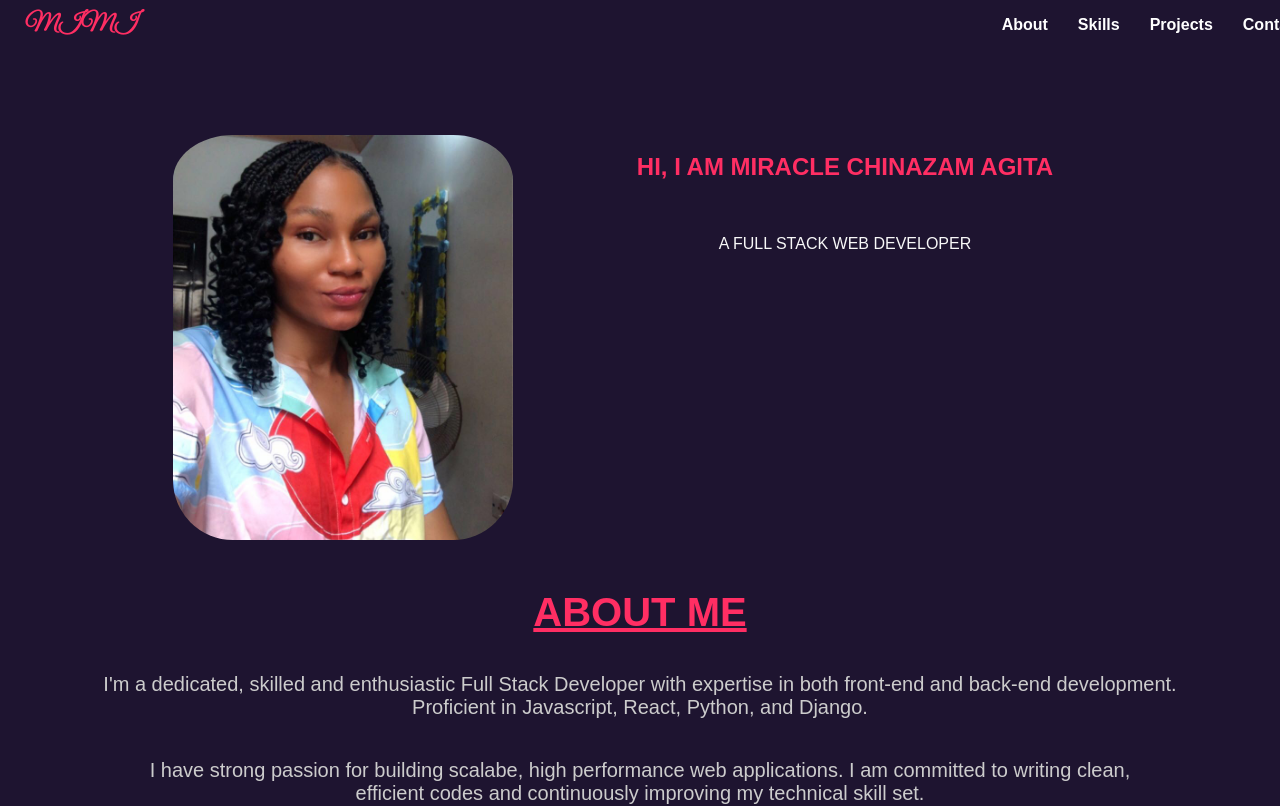
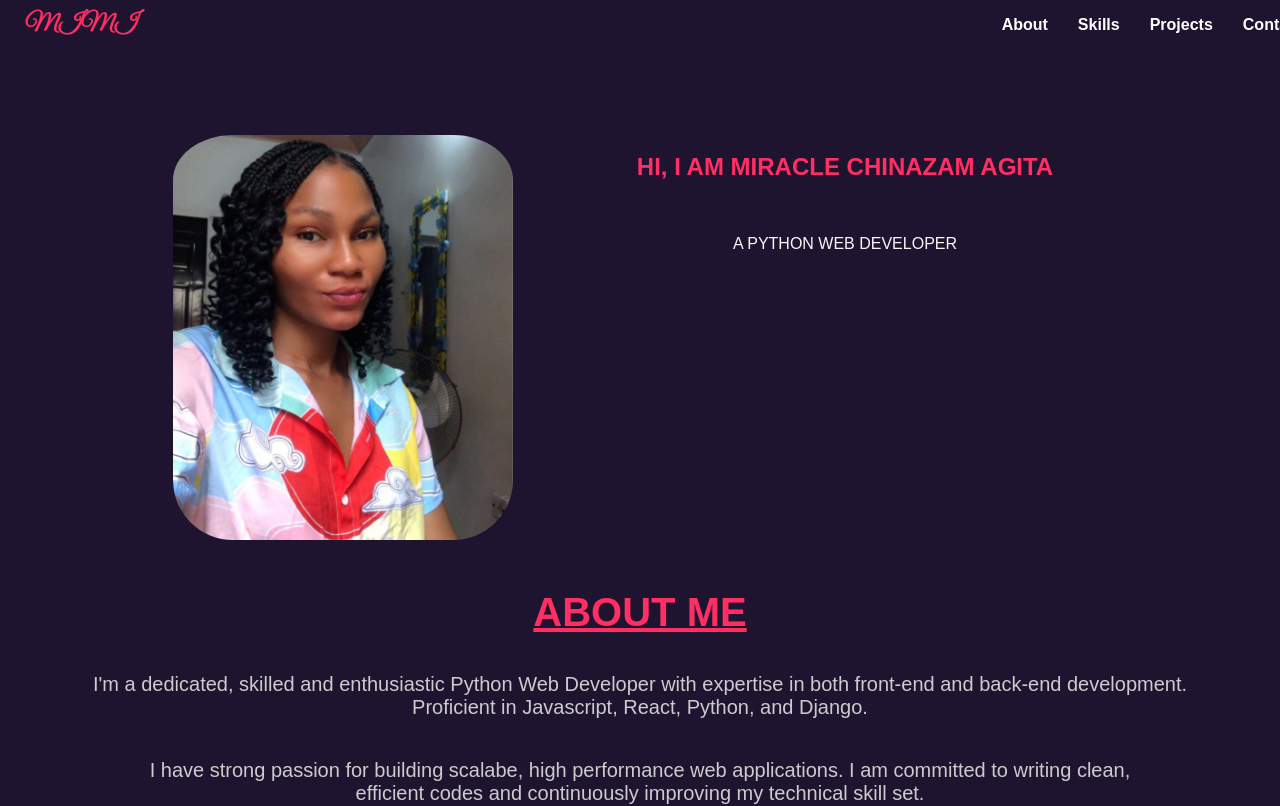
Before and after one commit to mimibby/myportfolio, a React (Vite) app: page / in a window 1280 px wide. Shown: the top 806 px of the page. Built offline with nearby package versions, Linux system fonts and the light colour scheme.

Commit message:
Updated recent changes

```diff
--- a/src/components/About.jsx
+++ b/src/components/About.jsx
@@ -11,7 +11,7 @@ const About = () => {
 
           <div>
              <h1>HI, I AM MIRACLE CHINAZAM AGITA</h1>
-             <h3>A FULL STACK WEB DEVELOPER</h3>
+             <h3>A PYTHON WEB DEVELOPER</h3>
           </div>
 
         </div>
@@ -19,7 +19,7 @@ const About = () => {
           <div className="flex2">
               <h2>ABOUT ME</h2>
               <br />
-              <p>I'm a dedicated, skilled and enthusiastic Full Stack Developer with expertise in both front-end and back-end development.<br />
+              <p>I'm a dedicated, skilled and enthusiastic Python Web Developer with expertise in both front-end and back-end development.<br />
               Proficient in Javascript, React, Python, and Django.</p>
 
               <p>I have strong passion for building scalabe, high performance web applications. I am committed to writing clean, <br />
```
